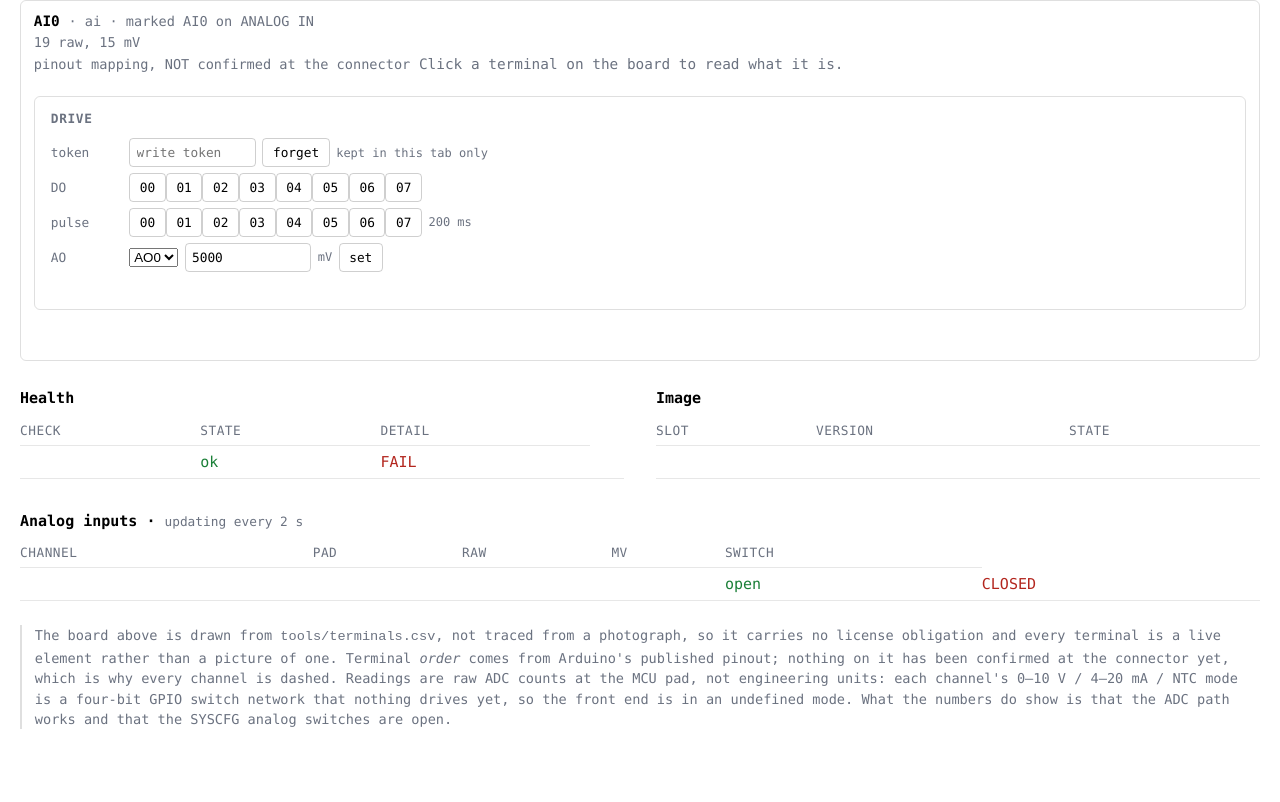
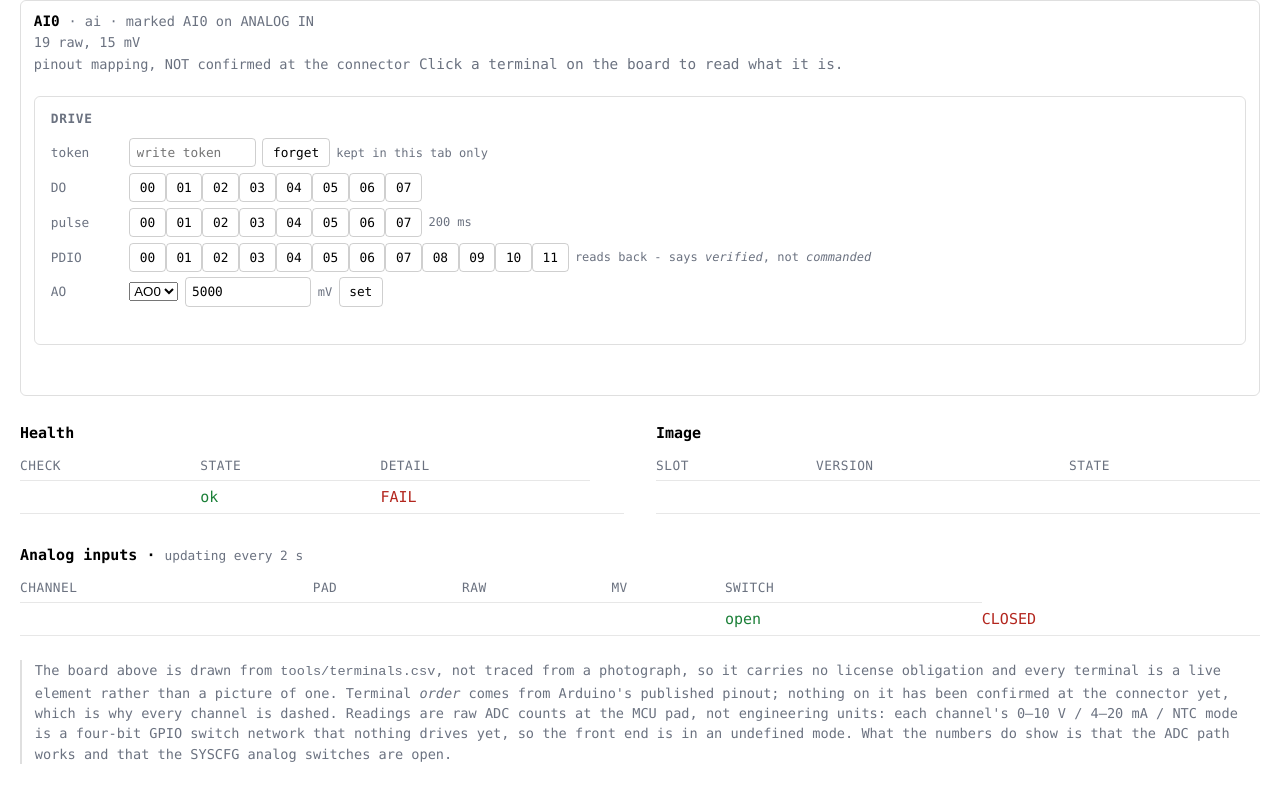
Before and after one commit to NoahChristian/Portenta_Machine_Control_Explorer, a plain HTML site: page web/index.html in a window 1280 px wide. Shown: the part 870-1672 px from the top of the page. Before the commit the page ends 1639 px from the top, so only its background shows below. Drawn offline with Linux system fonts and the light colour scheme; no server answers.

Commit message:
PDIO toggles - the family that can say verified

```diff
--- a/web/index.html
+++ b/web/index.html
@@ -534,6 +534,9 @@
   <div class="row"><label>DO</label><span id="dobtns"></span></div>
   <div class="row"><label>pulse</label><span id="pulsebtns"></span>
     <span class="dim" style="font-size:.75rem">200 ms</span></div>
+  <div class="row"><label>PDIO</label><span id="pdiobtns"></span>
+    <span class="dim" style="font-size:.75rem">reads back - says
+    <em>verified</em>, not <em>commanded</em></span></div>
   <div class="row">
     <label for="aoch">AO</label>
     <select id="aoch"><option>AO0</option><option>AO1</option><option>AO3</option></select>
@@ -767,6 +770,27 @@
                           function () { return aoch.value; });
   }
 
+  /* PDIO. Same verb as DO, different family - and a different answer: this
+     path pulses the latch and reads the channel back as an input, so the
+     board can say "verified" or name the missing supply instead of only
+     "commanded". Twelve channels, so the row wraps. */
+  var pdb = document.getElementById('pdiobtns');
+  for (var m = 0; m < 12; m++) {
+    (function (n) {
+      var btn = document.createElement('button');
+      btn.type = 'button';
+      btn.textContent = (n < 10 ? '0' : '') + n;
+      btn.addEventListener('click', function () {
+        var on = btn.getAttribute('data-on') !== '1';
+        btn.setAttribute('data-on', on ? '1' : '0');
+        btn.style.borderColor = on ? '#ff3b30' : '';
+        post({ do: 'set', chan: 'PDIO' + n, v: on ? 1 : 0 }, 'PDIO' + n);
+      });
+      pdb.appendChild(btn);
+      if (window.pmcLink) { window.pmcLink(btn, 'PDIO' + n); }
+    })(m);
+  }
+
   document.getElementById('aoset').addEventListener('click', function () {
     post({ do: 'ao',
            chan: document.getElementById('aoch').value,
```
Also changed, not shown: 2 other files.
